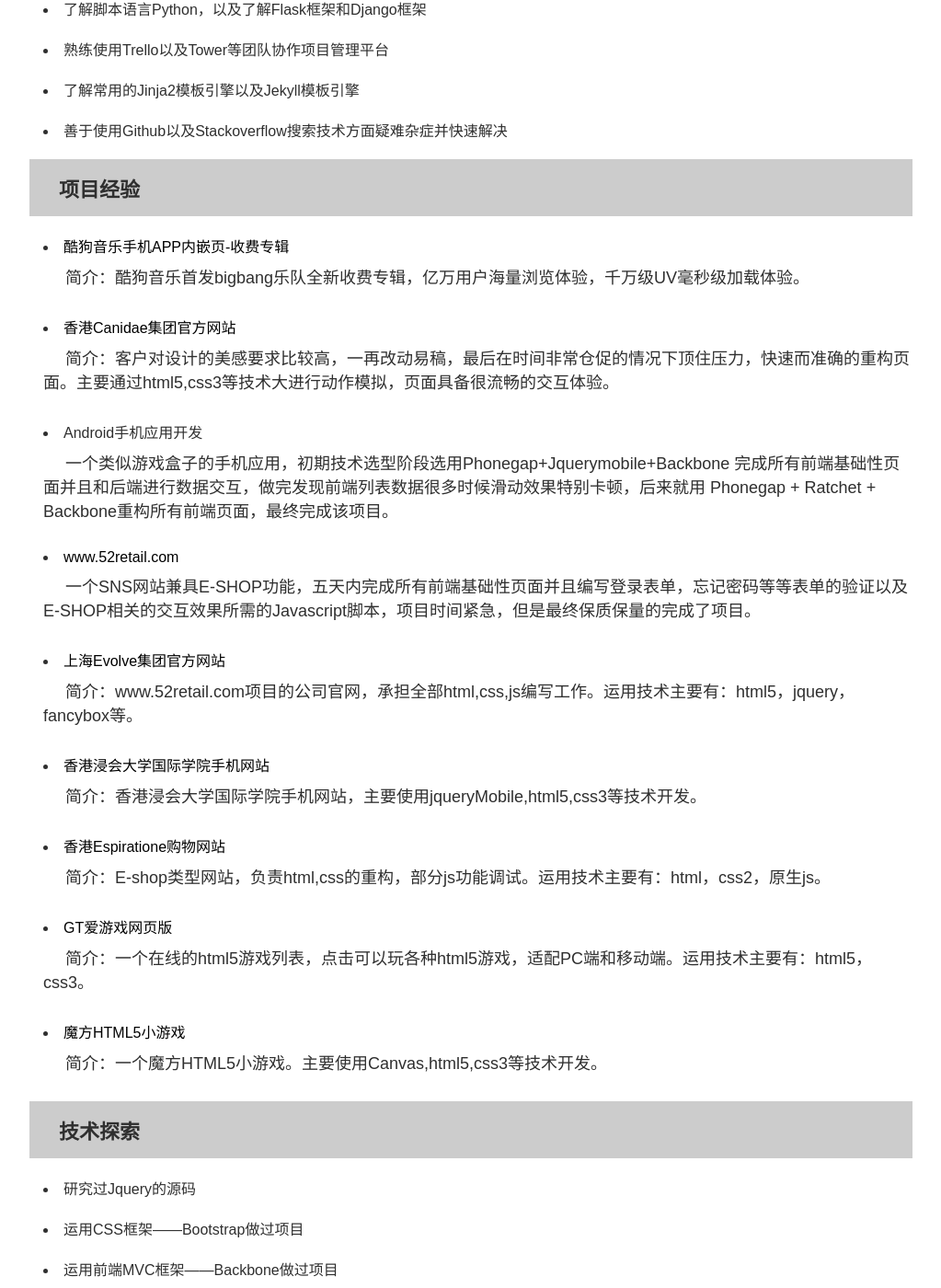
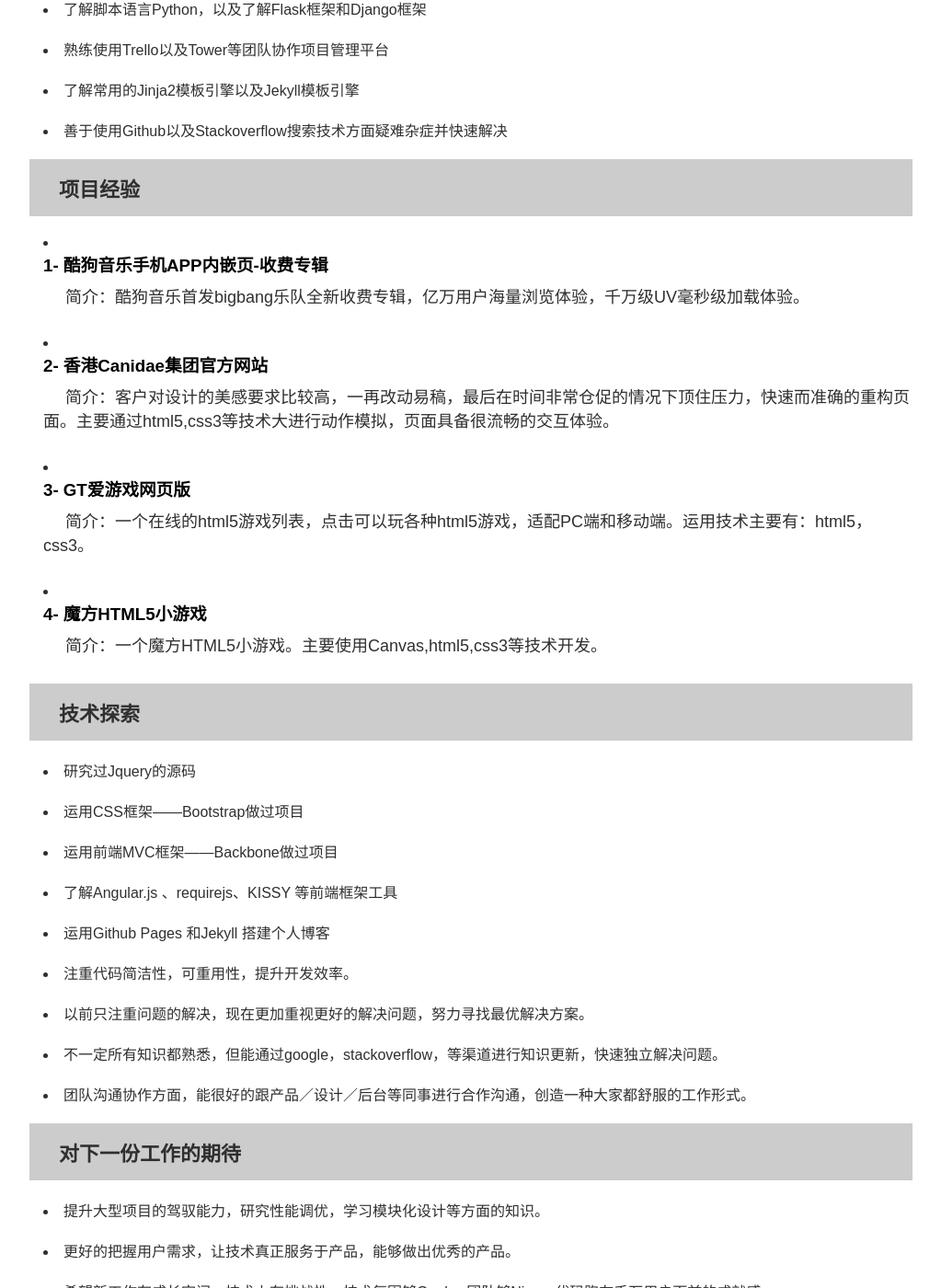
Before and after one commit to yubiaobin/yubiaobin.github.io, a Jekyll site: the page docs/resume.html, which Jekyll copies as it is, in a window 1280 px wide and 1400 px high, scrolled down 1618 px. Shown: the whole window at 92% size, without its empty margins (128-1151 px from the left). Built offline with Jekyll 4.4.1, drawn with Linux system fonts in a browser that asks for light colours; comment, search, counter and statistics services are not loaded.

Commit message:
update resume page

```diff
--- a/docs/resume.html
+++ b/docs/resume.html
@@ -166,42 +166,19 @@
 	        <p class="title">项目经验</p>
 	        <ul>
 	        	<li>
-	            	<span><a href="http://huodong.kugou.com/2014/html/mobile_bigbange/index.html?is_go=1&hreffrom=16" target="_blank">酷狗音乐手机APP内嵌页-收费专辑</a></span>
+	            	<span><a href="http://huodong.kugou.com/2014/html/mobile_bigbange/index.html?is_go=1&hreffrom=16" target="_blank"><h3>1-  酷狗音乐手机APP内嵌页-收费专辑</h3></a></span>
 	        		<p class="itemIntro">简介：酷狗音乐首发bigbang乐队全新收费专辑，亿万用户海量浏览体验，千万级UV毫秒级加载体验。</p>
 	            </li>
 	        	<li>
-	            	<span><a href="http://forester2.vizzhost.com/max_yu/canidae/hk/index.html" target="_blank">香港Canidae集团官方网站</a></span>
+	            	<span><a href="http://forester2.vizzhost.com/max_yu/canidae/hk/index.html" target="_blank"><h3>2- 香港Canidae集团官方网站</h3></a></span>
 	        		<p class="itemIntro">简介：客户对设计的美感要求比较高，一再改动易稿，最后在时间非常仓促的情况下顶住压力，快速而准确的重构页面。主要通过html5,css3等技术大进行动作模拟，页面具备很流畅的交互体验。</p>
 	            </li>
-
-	        	<li>
-	        		<span>Android手机应用开发</span>
-	        		<p class="itemIntro">
-	        			一个类似游戏盒子的手机应用，初期技术选型阶段选用Phonegap+Jquerymobile+Backbone 完成所有前端基础性页面并且和后端进行数据交互，做完发现前端列表数据很多时候滑动效果特别卡顿，后来就用 Phonegap + Ratchet + Backbone重构所有前端页面，最终完成该项目。
-	        		</p>
-	        	</li>
 	            <li>
-	        		<span><a target="_blank" href="http://www.52retail.com">www.52retail.com</a></span>
-	        		<p class="itemIntro">一个SNS网站兼具E-SHOP功能，五天内完成所有前端基础性页面并且编写登录表单，忘记密码等等表单的验证以及E-SHOP相关的交互效果所需的Javascript脚本，项目时间紧急，但是最终保质保量的完成了项目。</p>
-	        	</li>
-	            <li>
-	            	<span><a href="http://forester2.vizzhost.com/evolve/catalog/index.php" target="_blank">上海Evolve集团官方网站</a></span>
-	        		<p class="itemIntro">简介：www.52retail.com项目的公司官网，承担全部html,css,js编写工作。运用技术主要有：html5，jquery，fancybox等。</p>
-	            </li>
-	            <li>
-	            	<span><a href="http://forester3.vizzhost.com/max_yu/bucie_mobile/index.html" target="_blank">香港浸会大学国际学院手机网站</a></span>
-	        		<p class="itemIntro">简介：香港浸会大学国际学院手机网站，主要使用jqueryMobile,html5,css3等技术开发。</p>
-	            </li>
-	            <li>
-	            	<span><a href="http://forester2.vizzhost.com/dreamventions/html20131018/index.php" target="_blank">香港Espiratione购物网站</a></span>
-	        		<p class="itemIntro">简介：E-shop类型网站，负责html,css的重构，部分js功能调试。运用技术主要有：html，css2，原生js。</p>
-	            </li>
-	            <li>
-	            	<span><a href="http://www.ga-it.cn/static/gamelist/index.html" target="_blank">GT爱游戏网页版</a></span>
+	            	<span><a href="http://www.ga-it.cn/static/gamelist/index.html" target="_blank"><h3>3- GT爱游戏网页版</h3></a></span>
 	        		<p class="itemIntro">简介：一个在线的html5游戏列表，点击可以玩各种html5游戏，适配PC端和移动端。运用技术主要有：html5，css3。</p>
 	            </li>
 	           	<li>
-	                <span><a target="_blank" href="http://www.oc35.com/docs/rubik.html">魔方HTML5小游戏</a></span>
+	                <span><a href="http://www.oc35.com/docs/rubik.html" target="_blank"><h3>4- 魔方HTML5小游戏</h3></a></span>
 	                <p class="itemIntro">简介：一个魔方HTML5小游戏。主要使用Canvas,html5,css3等技术开发。</p>
 	            </li>
 	        </ul>
```
Also changed, not shown: 1 other file.
